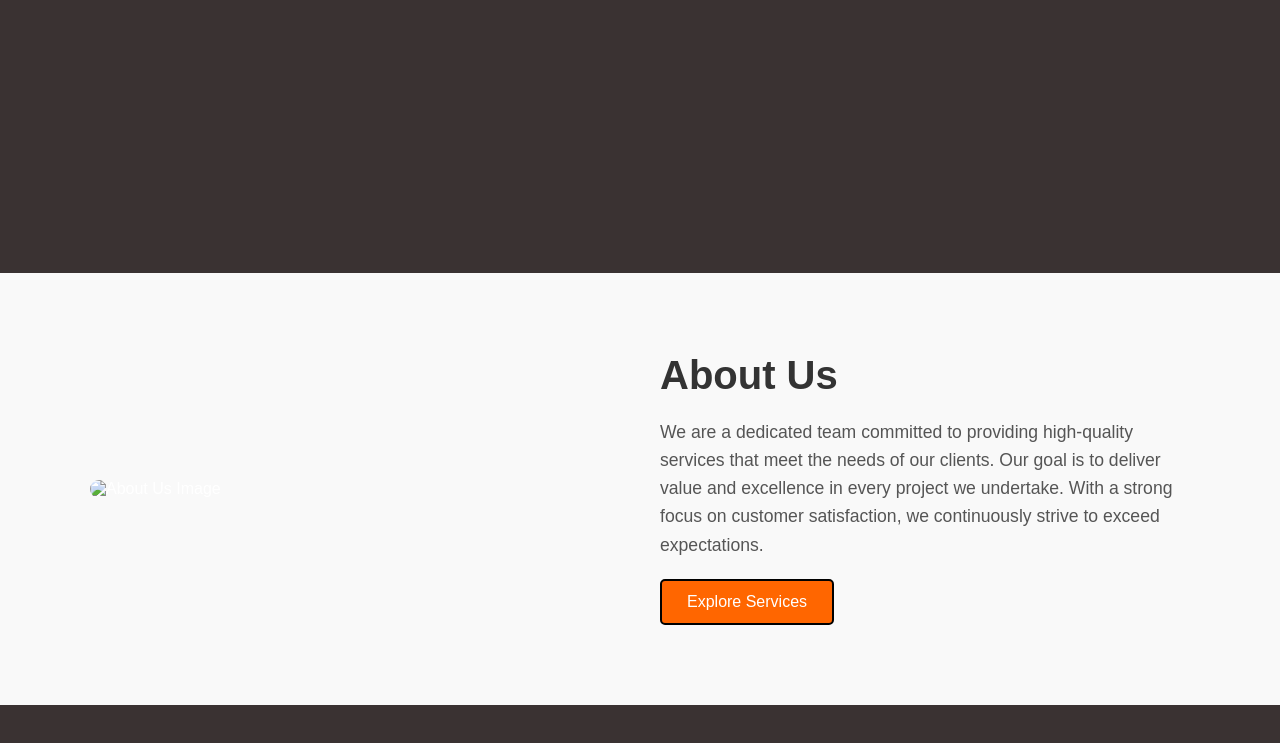
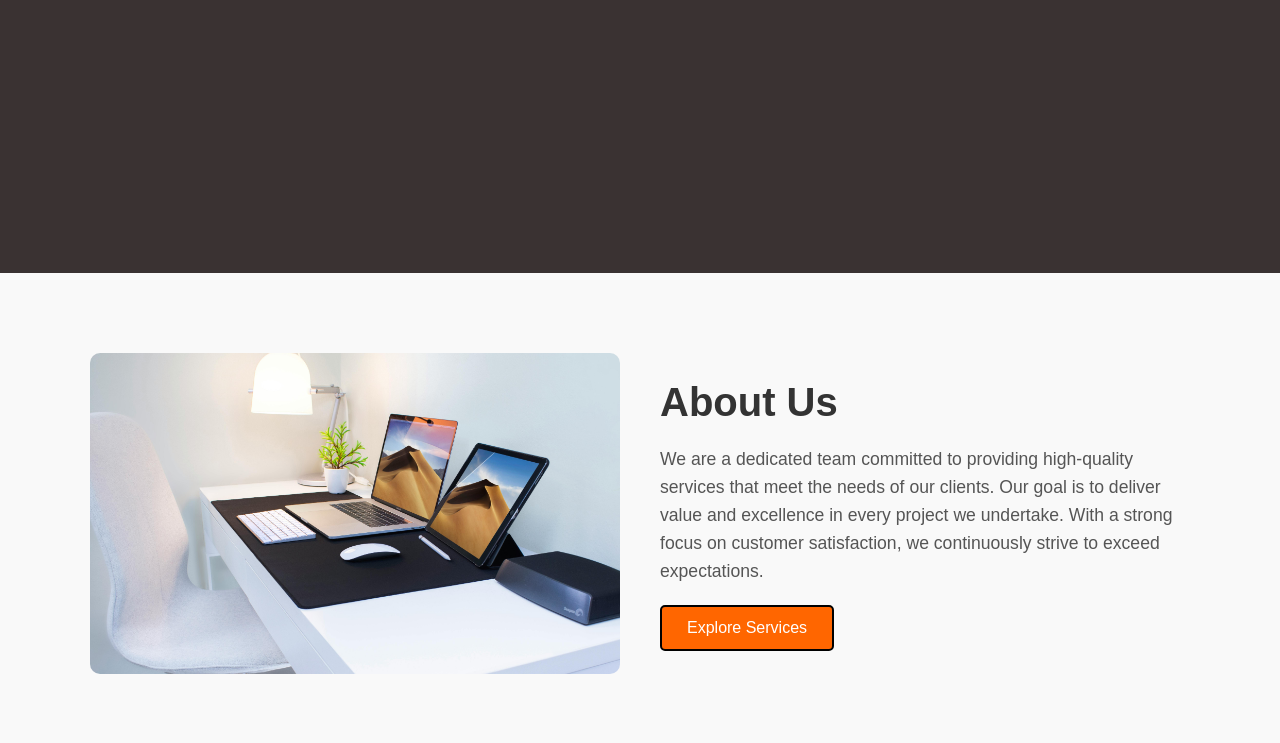
Before and after one commit to kipkirui-max/simple-html-website, a plain HTML site: page index.html in a window 1280 px wide. Shown: the part 511-1254 px from the top of the page. Before the commit the page ends 1216 px from the top, so only its background shows below. Drawn offline with Linux system fonts and the light colour scheme; files whose address does not match are found by name.

Commit message:
Update index.html
about.image

```diff
--- a/index.html
+++ b/index.html
@@ -32,7 +32,7 @@
 <div class="about-container">
 
 <div class="about-image">
-<img src="images/about.jpg" alt="About Us Image">
+<img src="about.jpg" alt="About Us Image">
 </div>
 
 <div class="about-text">
```
